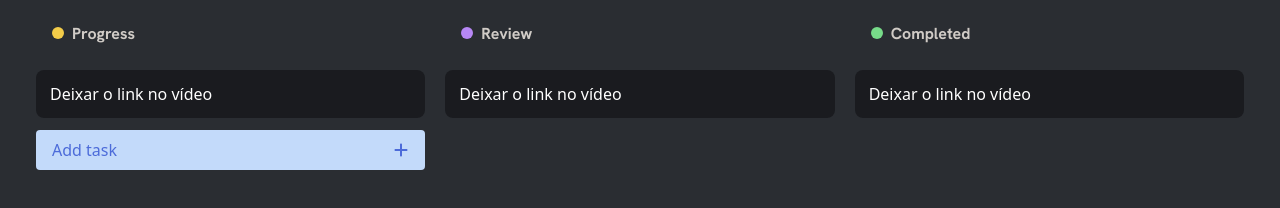
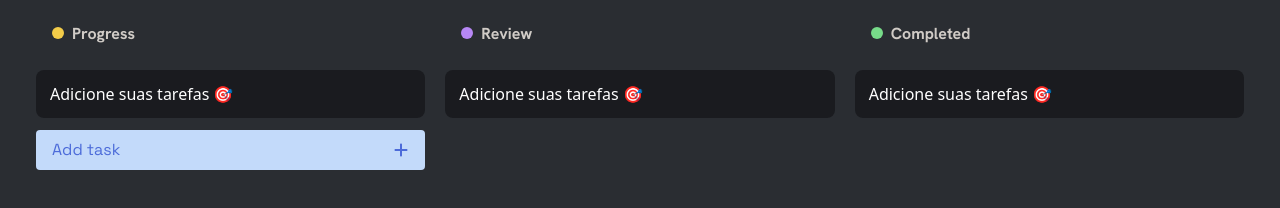
Before and after one commit to JoaoPedroOM/TaskManager, a React (Vite) app: page / in a window 1280 px wide. Shown: the part 138-346 px from the top of the page. Built offline with nearby package versions, Linux system fonts and the light colour scheme.

Commit message:
feat: Implementada lógica para adicionar tarefas e ajustado 'task-slice' para gerenciar colunas separadamente

```diff
--- a/src/App.jsx
+++ b/src/App.jsx
@@ -4,13 +4,13 @@ import Card from './components/card'
 
 const App = () => {
   return (
-   <main className='p-8 select-none'>
-    <header className='font-bold font-titles text-base'>
+   <main className='lg:p-8 p-2 select-none'>
+    <header className='font-bold lg:mt-0 mt-6 font-titles text-base'>
       <span className='font-titles bg-gradient-to-r from-indigo-500 via-purple-500 to-pink-500 px-1 rounded-sm tracking-wide'>Projects / Seus projetos</span>
       <h1 className='font-titles text-2xl text-white font-bold mt-1'>Boards</h1>
     </header>
 
-    <section className='flex gap-3 mt-12'>
+    <section className='flex lg:gap-3 gap-1 mt-12'>
       <Card columnTitle='Progress'/>
       <Card columnTitle='Review'/>
       <Card columnTitle='Completed'/>
--- a/src/components/Card.jsx
+++ b/src/components/Card.jsx
@@ -1,10 +1,13 @@
 import React, { useState } from "react";
 import { FaPlus } from "react-icons/fa6";
-import { useDispatch } from "react-redux";
+import { useDispatch, useSelector } from "react-redux";
+import { taskActions } from "../store/task-slice";
 
 const Card = ({ columnTitle }) => {
+  const tasks = useSelector((state) => state.task.columns[columnTitle]);
   const dispatch = useDispatch();
   const [inputAddTask, setInputAddTask] = useState(false);
+  const [taskDescription, setTaskDescription] = useState("");
 
   const getColorClass = () => {
     if (columnTitle === "Progress") {
@@ -18,8 +21,16 @@ const Card = ({ columnTitle }) => {
 
   function addTask() {
     setInputAddTask(true);
-    console.log(inputAddTask);
-
+    if (taskDescription.trim()) {
+      const newTask = {
+        id: Date.now(),
+        description: taskDescription,
+      };
+      dispatch(taskActions.addNewTask({ column: columnTitle, task: newTask }));
+      console.log(tasks);
+      setTaskDescription("");
+      setInputAddTask(false);
+    }
   }
 
   return (
@@ -32,8 +43,13 @@ const Card = ({ columnTitle }) => {
       </h2>
 
       <section className="p-1 h-full rounded">
-        <section className="w-full min-w-[70px] bg-[#1a1b1f] rounded-lg text-[#fff] py-3 px-[14px] mb-3">
-          Deixar o link no vídeo
+        {tasks.map((task) => (
+          <section key={task.id} className="w-full min-w-[70px] bg-[#1a1b1f] rounded-lg text-[#fff] py-3 px-[14px] mb-3">
+            {task.description}
+          </section>
+        ))}
+        <section className="w-full lg:text-base text-[13px] min-w-[70px] bg-[#1a1b1f] rounded-lg text-[#fff] py-3 px-[14px] mb-3">
+          Adicione suas tarefas 🎯
         </section>
 
         {inputAddTask && (
@@ -42,18 +58,33 @@ const Card = ({ columnTitle }) => {
               className="bg-transparent border-none outline-none focus:outline-none focus:bg-transparent w-full resize-none"
               rows={4}
               placeholder="Descreva sua tarefa..."
+              value={taskDescription}
+              onChange={(e) => setTaskDescription(e.target.value)}
             />
           </section>
         )}
 
         {columnTitle === "Progress" && (
           <button
-            className={`flex items-center justify-between w-full mt-2 bg-[#c3dafa] text-[#4c6bd9] rounded p-1 text-[12px] lg:text-base lg:px-4 lg:py-2 ${inputAddTask ? 'opacity-50 cursor-not-allowed' : ''}`}
-            onClick={() => addTask()}
+            className={`flex items-center font-main justify-between w-full mt-2 bg-[#c3dafa] text-[#4c6bd9] rounded p-1 text-[12px] lg:text-base lg:px-4 lg:py-2 ${
+              inputAddTask ? "opacity-50 cursor-not-allowed" : ""
+            }`}
+            onClick={() => {
+              if (!inputAddTask) setInputAddTask(true);
+            }}
             disabled={inputAddTask}
           >
             Add task
             <FaPlus />
+          </button>
+        )}
+
+        {inputAddTask && (
+          <button
+            className="mt-2 lg:px-4 lg:py-2 text-[12px] lg:text-base font-main w-full text-start bg-[#4caf50] text-white rounded p-1"
+            onClick={addTask}
+          >
+            Salvar Tarefa
           </button>
         )}
       </section>
--- a/src/store/task-slice.js
+++ b/src/store/task-slice.js
@@ -2,33 +2,33 @@ import { createSlice } from "@reduxjs/toolkit";
 
 const taskSlice = createSlice({
     name: 'task',
-    initialState:{
-        allTasks: [],
-        progress: 0,
-        review: 0,
-        completed:0,
+    initialState: {
+        columns: {
+            Progress: [],
+            Review: [],
+            Completed: []
+        },
+        progressCount: 0,
+        reviewCount: 0,
+        completedCount: 0,
     },
     reducers: {
-        addNewTask(state, action){
-            const newTask = action.payload
-            state.progress++
-            state.allTasks.push({
-                id: newTask.id,
-                description: newTask.description
-            })
+        addNewTask(state, action) {
+            const { column, task } = action.payload;
+            state.columns[column].unshift(task);
+            state[`${column.toLowerCase()}Count`]++;
         },
-        removeTask(state,action){
-            const id = action.payload
-            const existingItem = state.allTasks.find((task) => task.id == id)
-            if(existingItem){
-                state.allTasks = state.allTasks.filter(task => task.id !== id)
+        removeTask(state, action) {
+            const { column, id } = action.payload;
+            const existingItem = state.columns[column].find((task) => task.id === id);
+            if (existingItem) {
+                state.columns[column] = state.columns[column].filter(task => task.id !== id);
+                state[`${column.toLowerCase()}Count`]--;
             }
+        }
+    }
+});
 
-        }
+export const taskActions = taskSlice.actions;
 
-    }
-})
-
-export const taskActions = taskSlice.actions
-
-export default taskSlice
+export default taskSlice;
```
